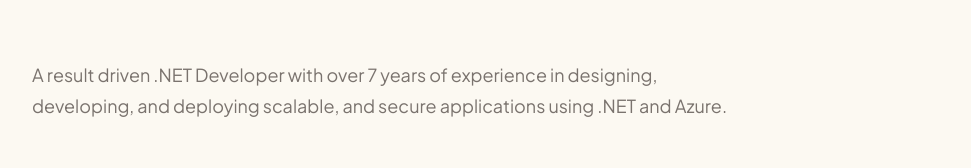
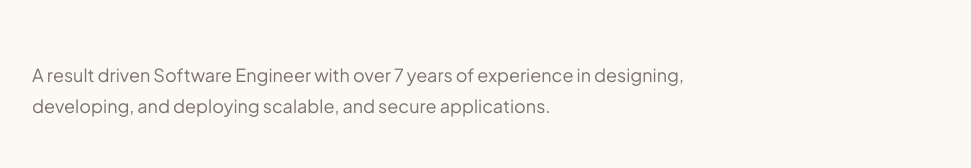
Before and after one commit to DotNetTitan/portfolio, a Next.js app: page / in a window 1280 px wide. Shown: the part 357-525 px from the top of the page, without its empty margins (154-1125 px from the left). Built offline with nearby package versions, Linux system fonts and the light colour scheme; no server answers.

Commit message:
Update bio description for software engineer

```diff
--- a/src/data/index.ts
+++ b/src/data/index.ts
@@ -5,7 +5,7 @@
   linkedin: "https://www.linkedin.com/in/emmanuel-kv-m",
   github: "https://github.com/DotNetTitan",
   experienceStart: new Date("2019-05-01"),
-  bio: "A result driven .NET Developer with over {years} years of experience in designing, developing, and deploying scalable, and secure applications using .NET and Azure.",
+  bio: "A result driven Software Engineer with over {years} years of experience in designing, developing, and deploying scalable, and secure applications.",
 };
 
 export const experience = [
```
